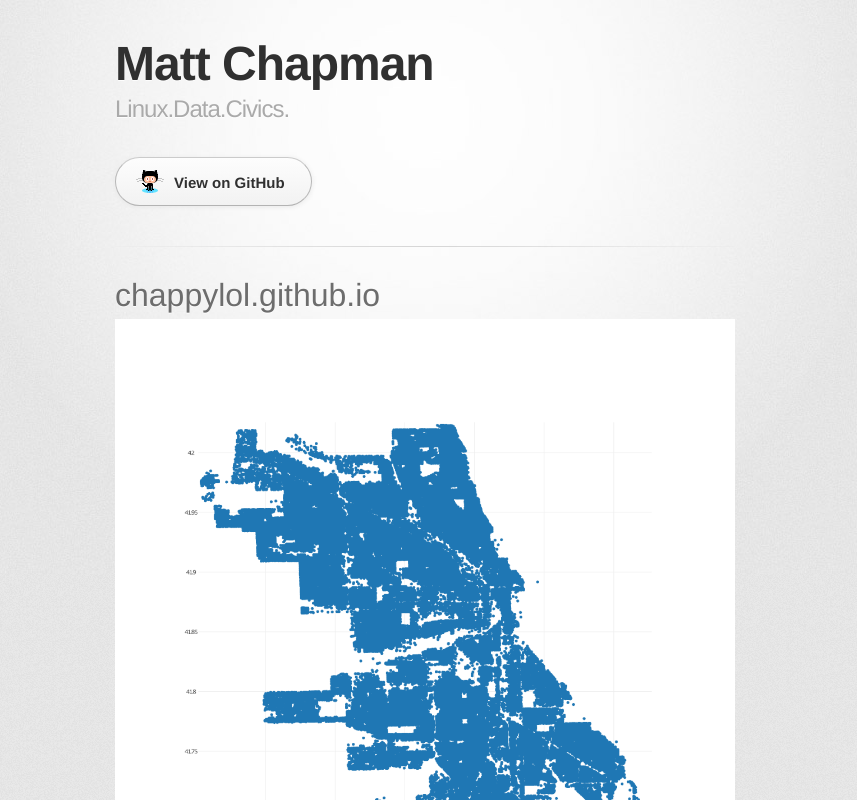
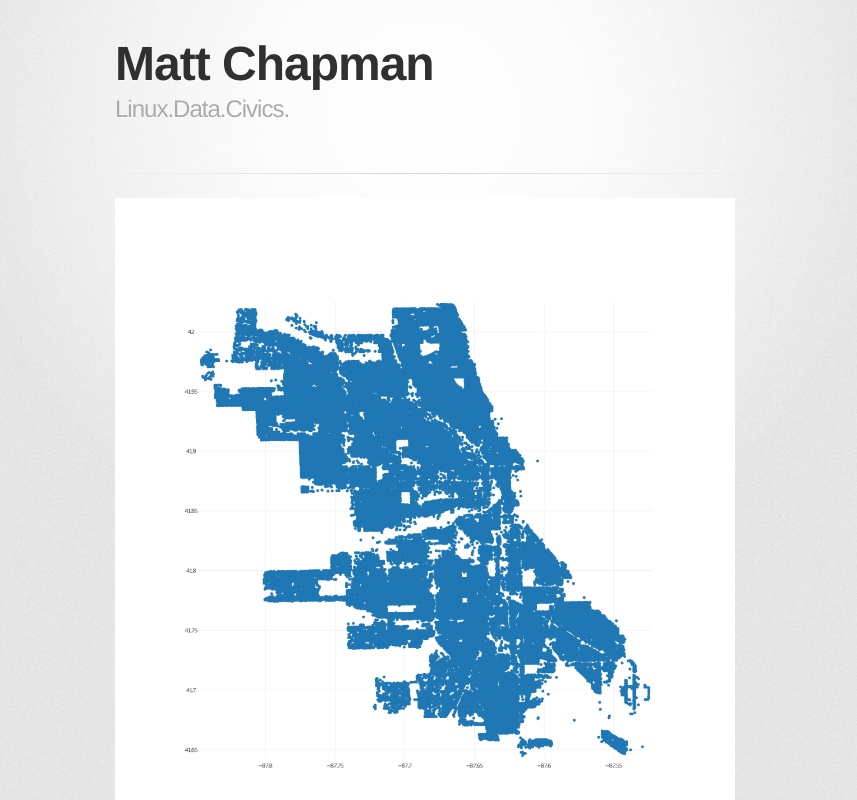
Before and after one commit to red-bin/chicago_parking_tickets, a plain HTML site: page index.html in a window 1280 px wide. Shown: the top 800 px of the page, without its empty margins (215-1072 px from the left). Drawn offline with Linux system fonts and the light colour scheme; a web font is replaced by a local one.

Commit message:
Update index.html

```diff
--- a/index.html
+++ b/index.html
@@ -21,16 +21,10 @@
           <h1>Matt Chapman</h1>
           <h2>Linux.Data.Civics.</h2>
         </header>
-
-        <section id="downloads" class="clearfix">
-          <a href="https://github.com/red-bin" id="view-on-github" class="button"><span>View on GitHub</span></a>
-        </section>
-
         <hr>
 
         <section id="main_content">
           <h1>
-<a id="chappylolgithubio" class="anchor" href="#chappylolgithubio" aria-hidden="true"><span aria-hidden="true" class="octicon octicon-link"></span></a>chappylol.github.io</h1>
 
 <p><img src="basic-scatter.png" alt="png"></p>
 
```
